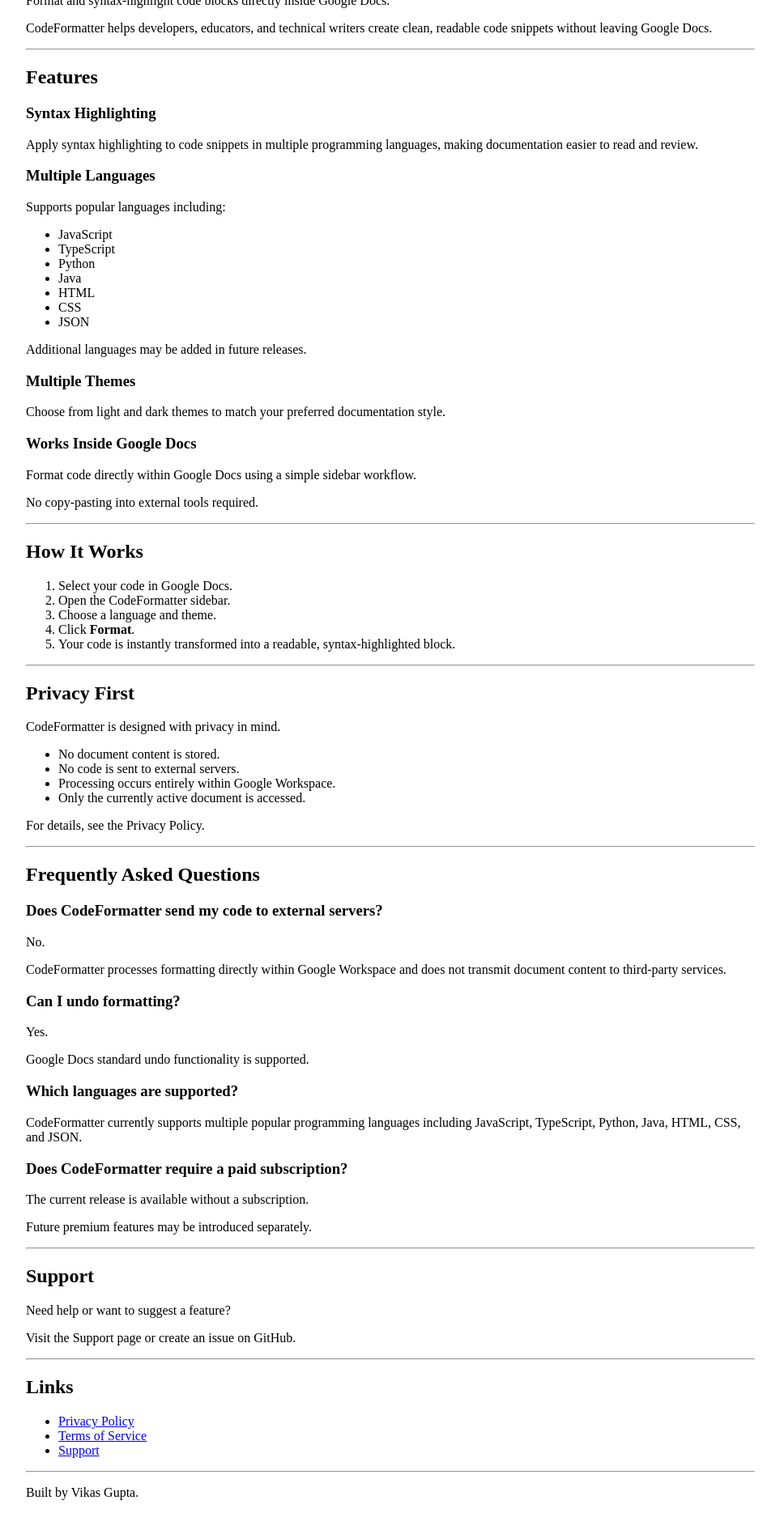
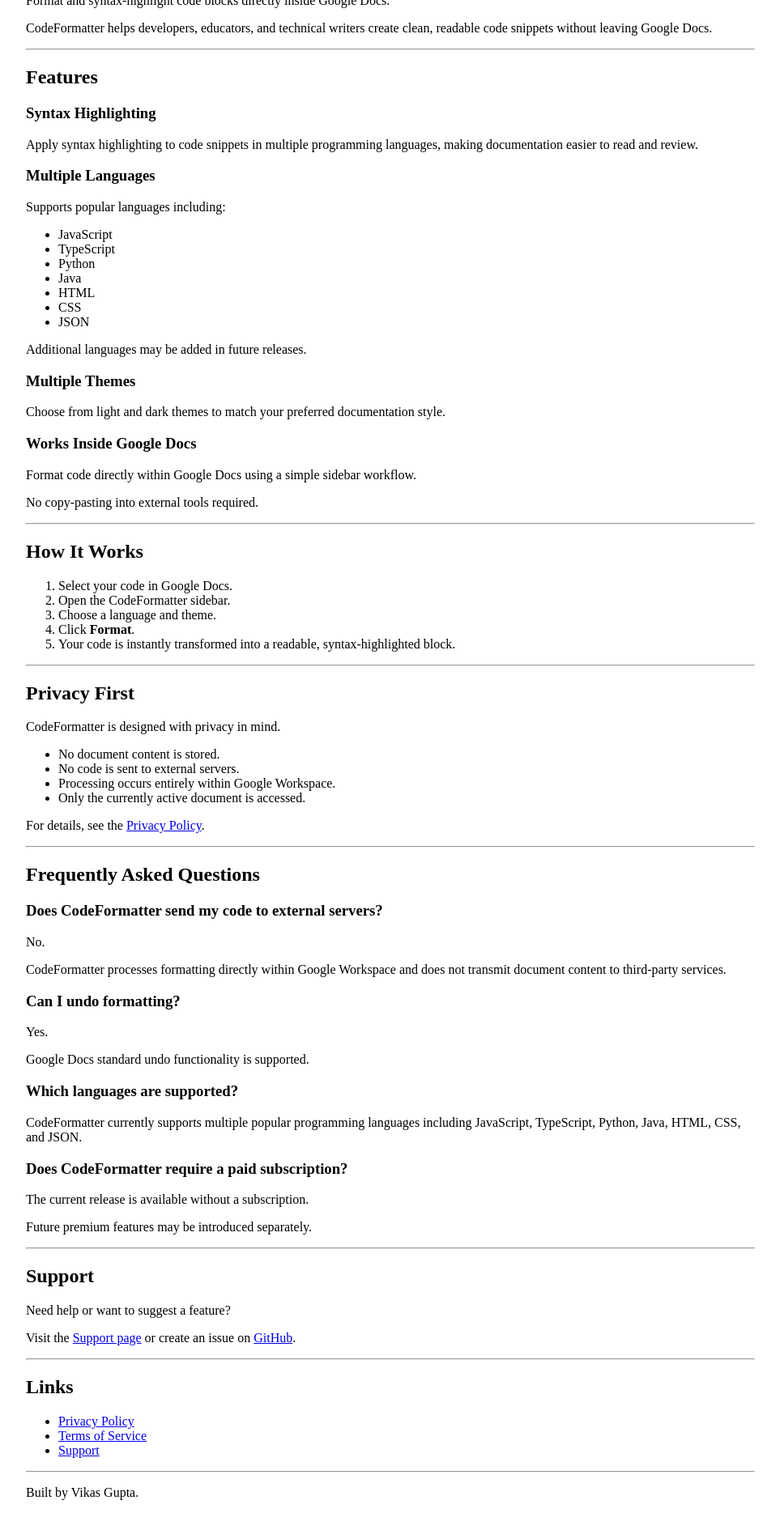
Before and after one commit to dev-vikasgupta/CodeFormatter-Policies, a Jekyll site: the page built from index.md, in a window 1280 px wide, cut to the strip 412-2281 px from the top of the page. Shown: the whole strip at 81% size, without its empty margins (158-1121 px from the left). Built offline with Jekyll 4.4.1, drawn with Linux system fonts in a browser that asks for light colours; part of the change alters nothing that is shown.

Commit message:
Updated links for pages on Homepage

```diff
--- a/index.md
+++ b/index.md
@@ -62,7 +62,7 @@ CodeFormatter is designed with privacy in mind.
 * Processing occurs entirely within Google Workspace.
 * Only the currently active document is accessed.
 
-For details, see the Privacy Policy.
+For details, see the [Privacy Policy](https://dev-vikasgupta.github.io/CodeFormatter-Policies/privacy-policy).
 
 ---
 
@@ -96,7 +96,7 @@ Future premium features may be introduced separately.
 
 Need help or want to suggest a feature?
 
-Visit the Support page or create an issue on GitHub.
+Visit the [Support page](https://dev-vikasgupta.github.io/CodeFormatter-Policies/support.html/) or create an issue on [GitHub](https://github.com/dev-vikasgupta/CodeFormatter-Policies/issues).
 
 ---
 
```
